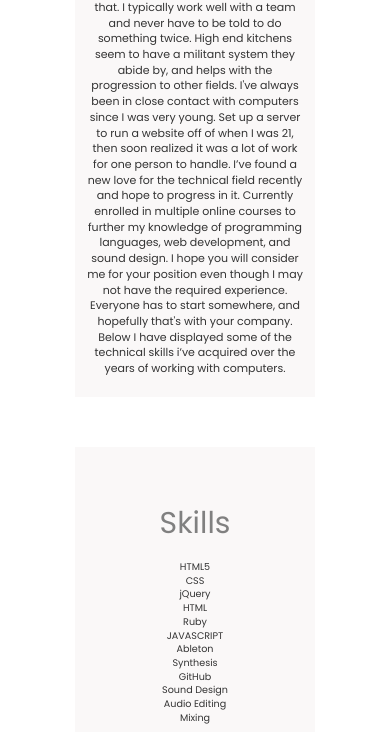
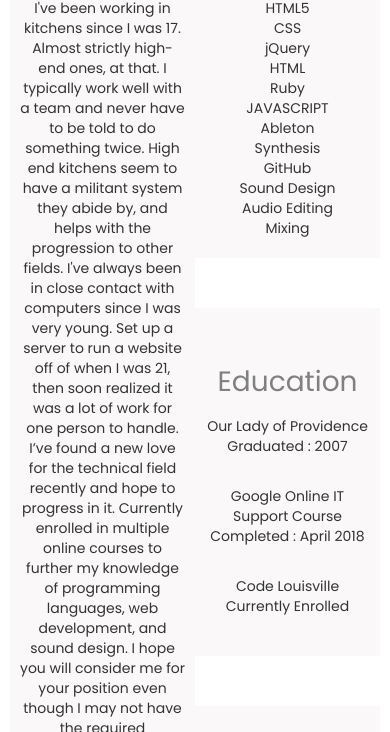
Before and after one commit to swaybs/swaybs.github.io, a plain HTML site: page index.html in a window 390 px wide. Shown: the part 420-1152 px from the top of the page. Drawn offline with nearby package versions, Linux system fonts and the light colour scheme.

Commit message:
More Mobile First design

```diff
--- a/css/media_queries.css
+++ b/css/media_queries.css
@@ -51,7 +51,7 @@
   }
 
   #row {
-    min-width: 100%;
+    max-width: 100%;
 
   }
 
@@ -64,6 +64,7 @@
   }
 
   .logo, .jobs {
+    max-width: 100%;
 
 
   }
--- /dev/null
+++ b/css/media_queries_test.css
@@ -0,0 +1,29 @@
+
+
+/* MEDIA QUERIES */
+
+
+@media (max-width: 768px) {
+
+  body {
+    max-width: 100%;
+    margin-left: 50px;
+    margin-right: 50px;
+
+  }
+
+}
+
+@media (max-width: 400px) {
+
+  /* #pagewrap {
+    width: 100%;
+  } */
+
+  body {
+    /* max-width: 100%; */
+    margin-left: 10px;
+    margin-right: 10px;
+  }
+
+}
--- a/css/styles.css
+++ b/css/styles.css
@@ -11,6 +11,7 @@
 
 body {
   background-color: rgba(255, 255, 255, 0);
+
 
 
 }
@@ -144,6 +145,8 @@ body {
   color: black;
 }
 
+
+
 #row {
   padding-top: 75px;
   padding-bottom: 75px;
--- a/index.html
+++ b/index.html
@@ -26,7 +26,7 @@
 
   <link rel="stylesheet" type="text/css" href="css/styles.css">
   <link rel="stylesheet" href="css/normalize.css">
-  <link rel="stylesheet" href="css/media_queries.css">
+  <link rel="stylesheet" href="css/media_queries_test.css">
 
   <!--  FONTS  -->
 
@@ -124,6 +124,7 @@
 
 
 
+
 </body>
 
 </html>
```
